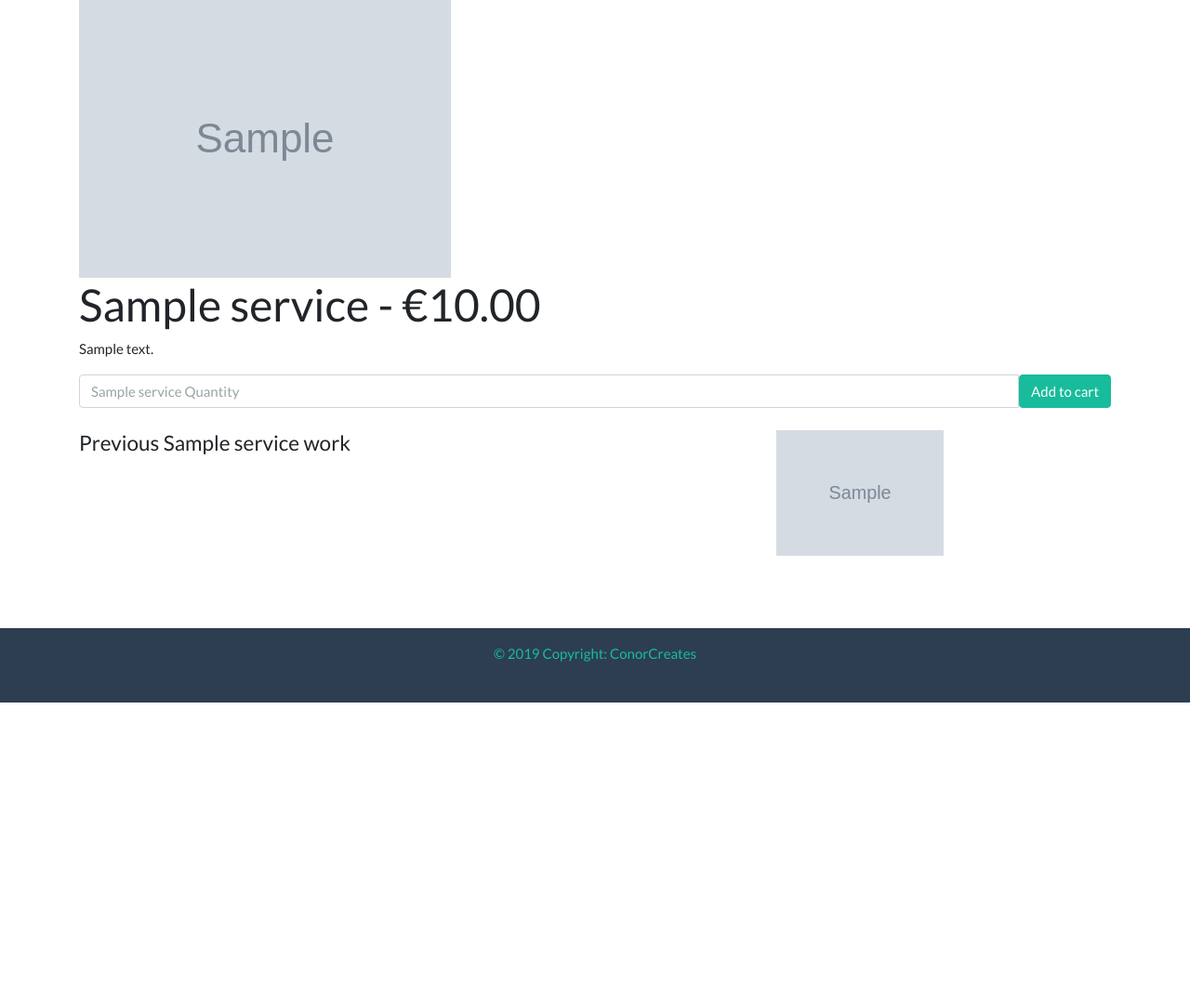
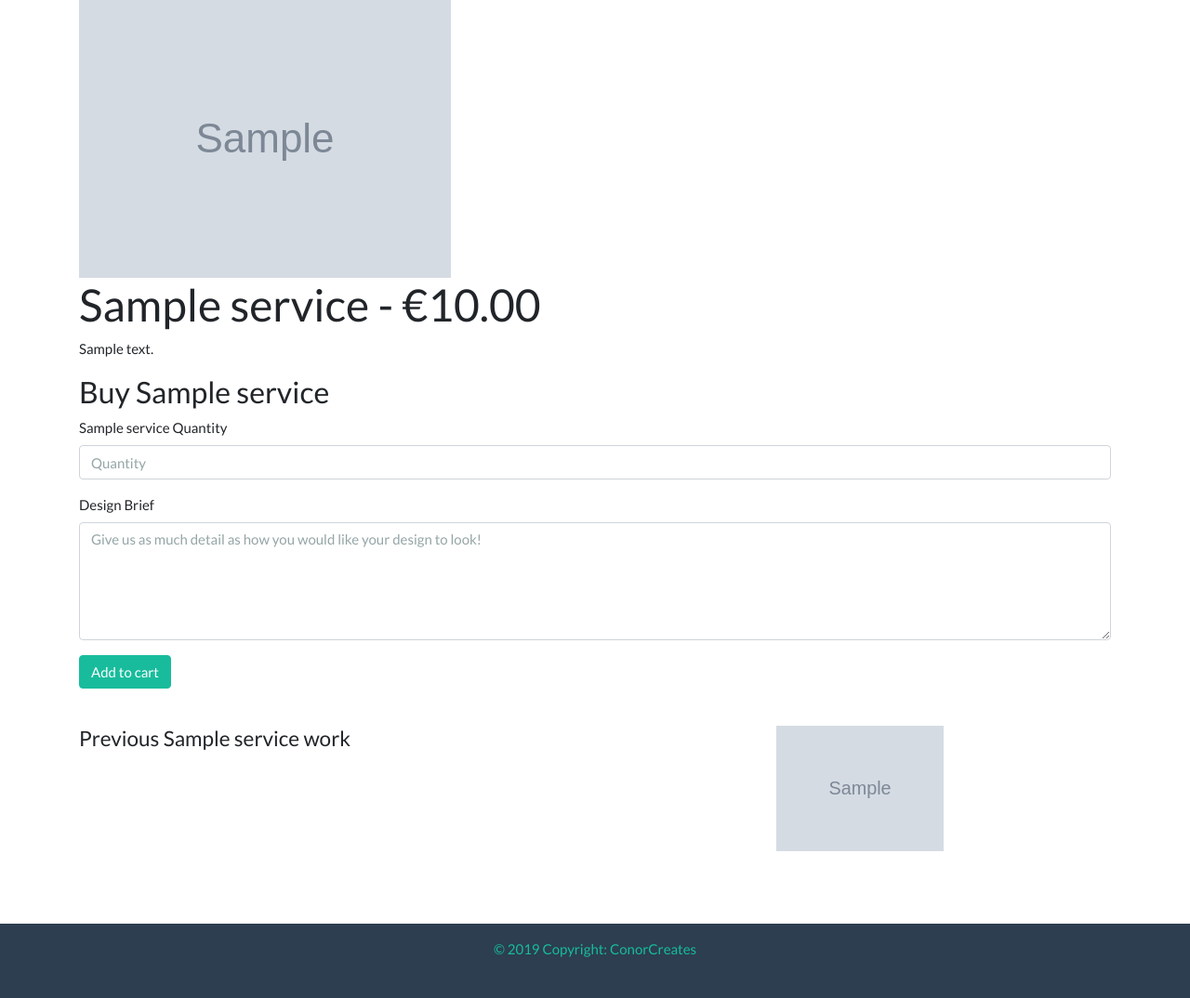
Before and after one commit to walshyc/conor-creates, a Django app: page /services/1/ in a window 1280 px wide. Shown: the part 80-1154 px from the top of the page at 93% size. Before the commit the page ends 836 px from the top, so only its background shows below. Run offline with Django 3.2, Linux system fonts and the light colour scheme; tables that the repository leaves empty hold one stand-in row (values such as "Sample post"); grey boxes marked "Sample" are stand-in pictures; some libraries are stand-ins or nearby versions.

Commit message:
updated cart

```diff
--- a/cart/contexts.py
+++ b/cart/contexts.py
@@ -23,7 +23,9 @@ def cart_contents(request):
         service_count += quantity
         service_total = service_count * service.price
 
-        cart_items.append({'id': id, 'quantity': quantity, 'service': service, 'service_total': service_total})
+        brief = request.POST.get('brief')
+
+        cart_items.append({'id': id, 'quantity': quantity, 'service': service, 'service_total': service_total, 'brief': brief})
 
 
 
--- a/cart/templates/cart.html
+++ b/cart/templates/cart.html
@@ -17,6 +17,7 @@
                             <h4 class="card-title">{{ i.service.name }}</h4>
                             <p>€{{ i.service.price }}</p>
                             <p>Service Total: €{{ i.service_total}}</p>
+                            <p>{{ brief }}</p>
 
                             <form method="POST" action="{% url 'adjust_cart' i.id %}" class="form-inline">
                                 {% csrf_token %}
--- a/services/templates/single-service.html
+++ b/services/templates/single-service.html
@@ -19,19 +19,33 @@
     </div>
 </div>
 
+<div class="row">
+    <div class="col-12">
+        <h3>Buy {{ service.name}}</h3>
+    </div>
+    <div class="col">
+        <form method="POST" action="{% url 'add_to_cart' service.id %}">
+            {% csrf_token %}
+            <div class="form-group">
+                <label for="quantity">{{service.name}} Quantity</label>
+                <input type="number" class="form-control" id="quantity" name="quantity" placeholder="Quantity" min="1" max="20">
+              </div>
+              <div class="form-group">
+                <label for="brief">Design Brief</label>
+                <textarea class="form-control" id="brief" rows="5" placeholder="Give us as much detail as how you would like your design to look!"></textarea>
+              </div>
+              <div class="form-group-btn mb-3">
+                <button class="btn btn-success" type="submit">Add to cart</button>
+            </div>
 
-<form method="POST" action="{% url 'add_to_cart' service.id %}">
-    {% csrf_token %}
-    <div class="input-group">
-        <input type="number" name="quantity" min="1" max="5" class="form-control"
-            placeholder="{{service.name}} Quantity">
-        <div class="input-group-btn">
-            <button class="btn btn-success" type="submit">Add to cart</button>
-        </div>
+        </form>
     </div>
-</form>
+</div>
+
 <div class="row mt-4">
-    <div class="col"><h4>Previous {{ service.name }} work</h4></div>
+    <div class="col">
+        <h4>Previous {{ service.name }} work</h4>
+    </div>
     <div class="col">
         <div class="home-slider mb-4">
             {% for img in images %}
```
Also changed, not shown: cart/views.py (line endings or trailing spaces).
